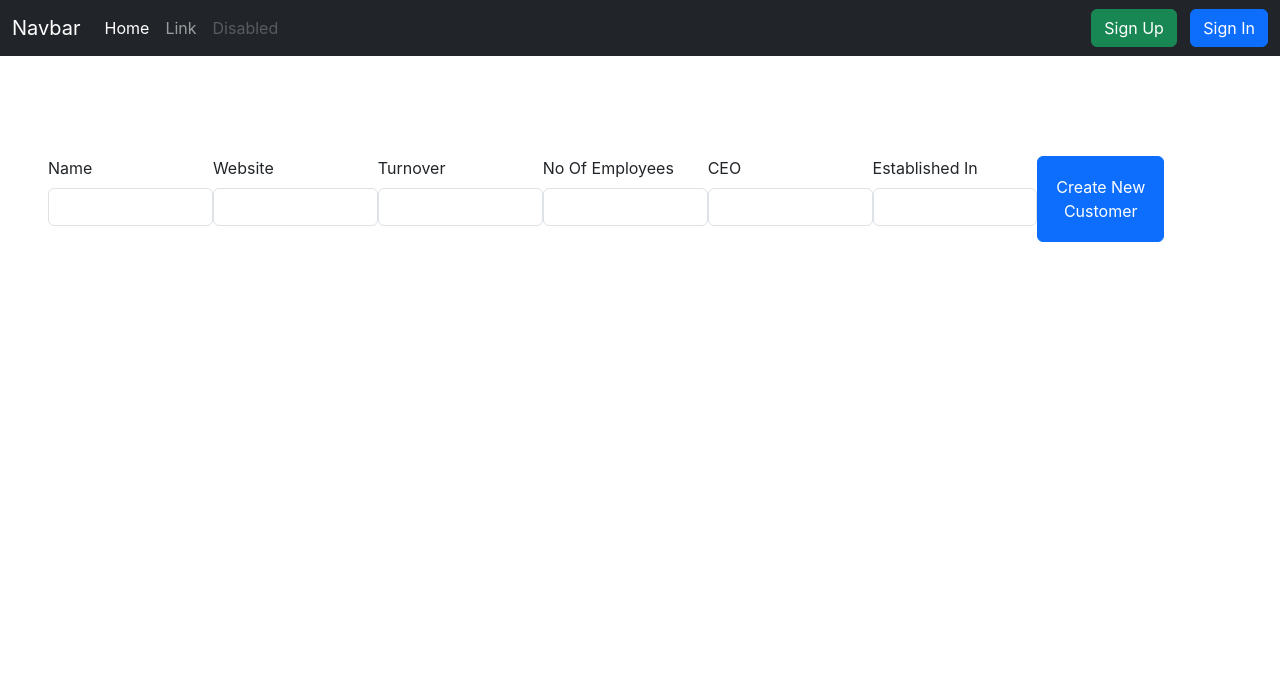
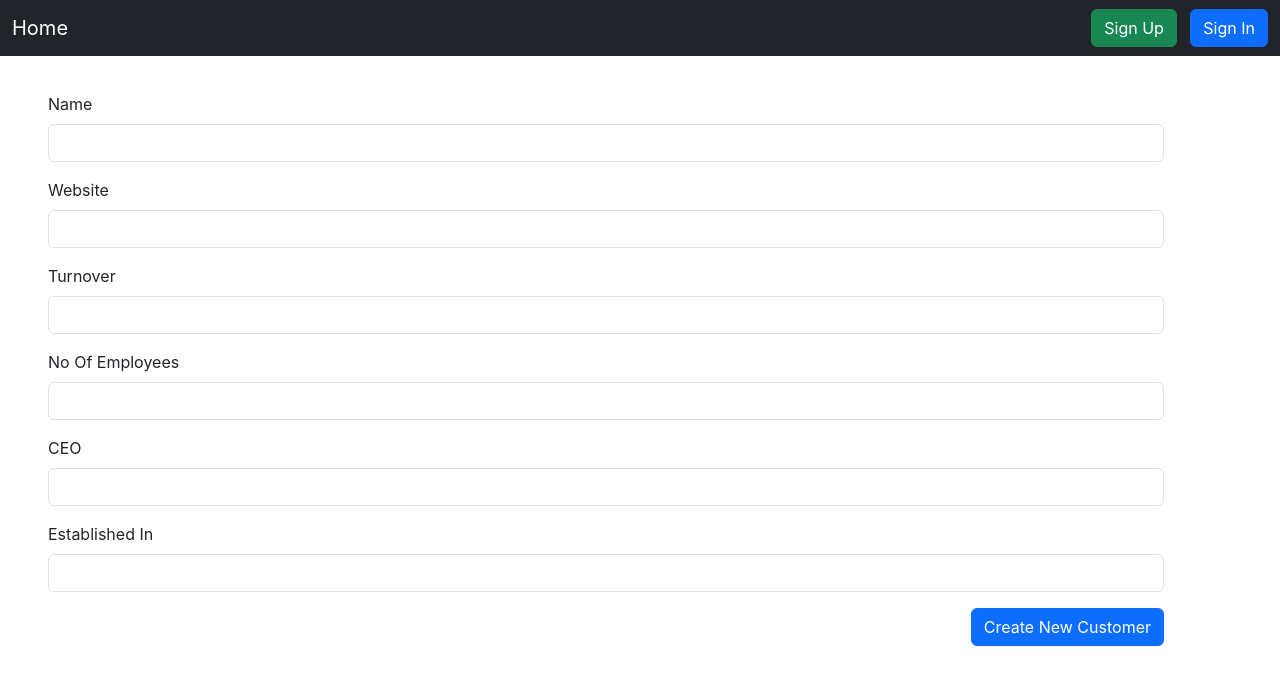
Before and after one commit to dheerajsk/crm-app, a React (Create React App) app: page /form in a window 1280 px wide. Shown: the top 684 px of the page. Built offline with nearby package versions, Linux system fonts and the light colour scheme.

Commit message:
Secured home page

```diff
--- a/src/components/Customer/CustomerList/CustomerList.js
+++ b/src/components/Customer/CustomerList/CustomerList.js
@@ -7,6 +7,12 @@ function CustomerList() {
   // Storing data in state
   const [customers, setCustomers] = useState([]);
   const navigate = useNavigate();
+
+  // Check if user is logged in.
+  const isLoggedIn = localStorage.getItem("loggedIn");
+  if(!isLoggedIn || isLoggedIn!="true"){
+    navigate("signin");
+  }
 
   // Call the api.
   useEffect(() => {
--- a/src/components/Navbar/Navbar.js
+++ b/src/components/Navbar/Navbar.js
@@ -24,21 +24,13 @@ function NavBar(){
     return (
 <nav className="navbar navbar-expand-lg bg-dark" data-bs-theme="dark">
   <div className="container-fluid">
-    <a className="navbar-brand" href="#">Navbar</a>
+    <a className="navbar-brand" href="/">Home</a>
     <button className="navbar-toggler" type="button" data-bs-toggle="collapse" data-bs-target="#navbarSupportedContent" aria-controls="navbarSupportedContent" aria-expanded="false" aria-label="Toggle navigation">
       <span className="navbar-toggler-icon"></span>
     </button>
     <div className="collapse navbar-collapse" id="navbarSupportedContent">
       <ul className="navbar-nav me-auto mb-2 mb-lg-0">
-        <li className="nav-item">
-          <a className="nav-link active" aria-current="page" href="#">Home</a>
-        </li>
-        <li className="nav-item">
-          <a className="nav-link" href="#">Link</a>
-        </li>
-        <li className="nav-item">
-          <a className="nav-link disabled">Disabled</a>
-        </li>
+
       </ul>
      {
       !isLoggedIn &&
--- a/src/components/SignIn/SignIn.css
+++ b/src/components/SignIn/SignIn.css
@@ -1,7 +1,7 @@
 
 
-.container{
-    margin-top: 100px !important;
+.signincontainer{
+    margin: 100px !important;
     display: flex;
 }
 
--- a/src/components/SignIn/SignIn.js
+++ b/src/components/SignIn/SignIn.js
@@ -35,7 +35,7 @@ function SignIn() {
   }
 
   return (
-    <div className="container">
+    <div className="signincontainer">
       <div className="left">
         <img
           src="https://img.freepik.com/premium-vector/crm-icons-customer-relationship-management-vector-infographics-template_116137-3703.jpg"
--- a/src/components/SignUp/SIgnUp.js
+++ b/src/components/SignUp/SIgnUp.js
@@ -28,7 +28,7 @@ function SignUp() {
   }
 
   return (
-    <div className="container">
+    <div className="signup-container">
       <div className="left">
         <img
           src="https://img.freepik.com/premium-vector/crm-icons-customer-relationship-management-vector-infographics-template_116137-3703.jpg"
--- a/src/components/SignUp/SignUp.css
+++ b/src/components/SignUp/SignUp.css
@@ -1,7 +1,7 @@
 
 
-.container{
-    margin-top: 100px !important;
+.signup-container{
+    margin: 100px !important;
     display: flex;
 }
 
```
